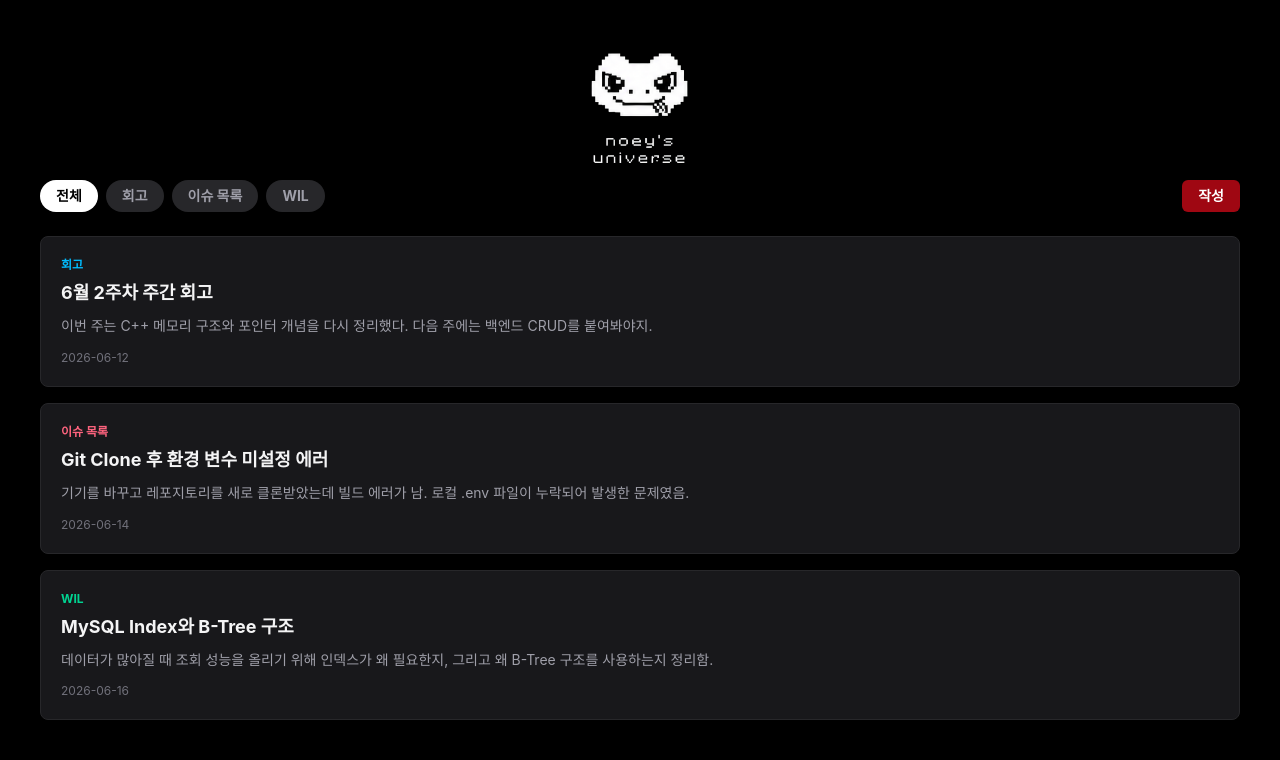
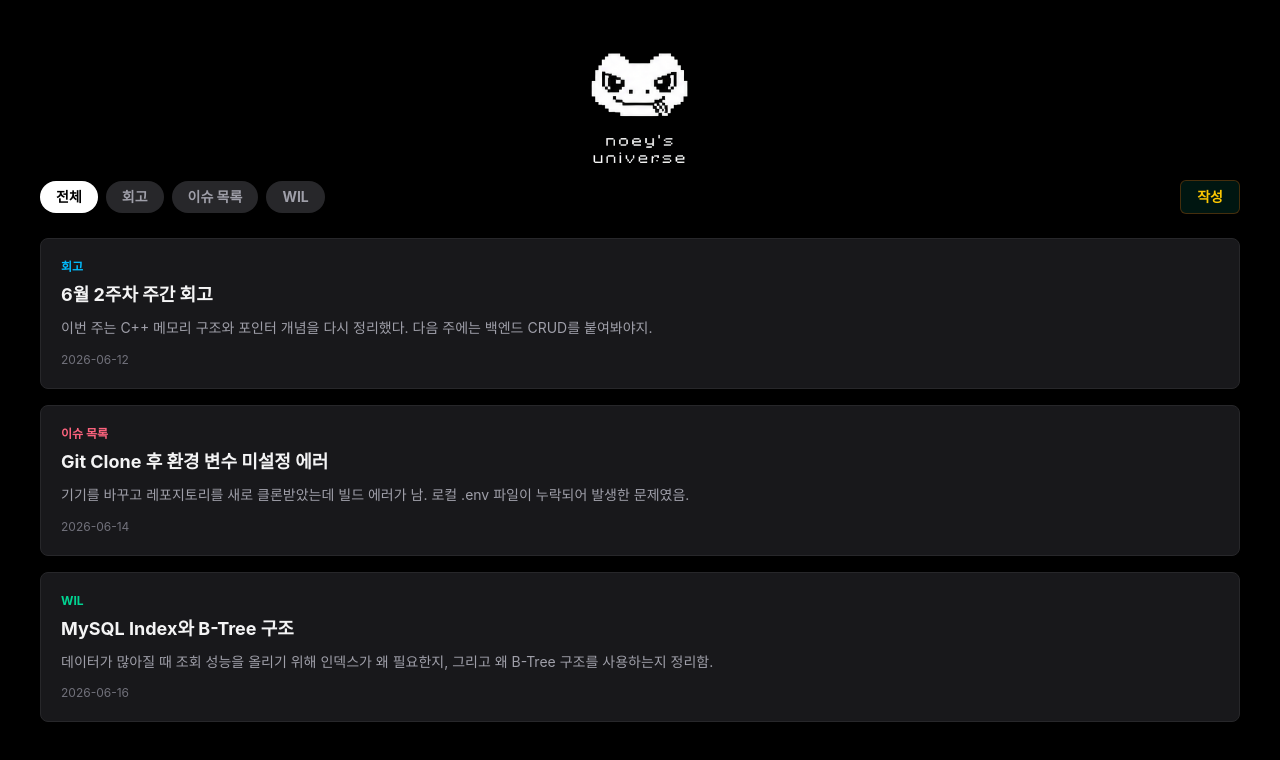
Before and after one commit to quequuen/noey-log_frontend, a React (Vite) app: page / in a window 1280 px wide. Shown: the top 760 px of the page. Built offline with nearby package versions, Linux system fonts and the light colour scheme.

Commit message:
design: 메인리스트 호버 색 뱃지 색상으로 변경 및 작성 버튼 스타일 변경

```diff
--- a/src/pages/MainDashboard.tsx
+++ b/src/pages/MainDashboard.tsx
@@ -13,11 +13,15 @@ export default function MainDashboard({ posts, loading }: MainDashboardProps) {
 
   const filteredPosts = activeTab === '전체' ? posts : posts.filter(p => p.type === activeTab);
 
-  // 카테고리별 글자 색상 매핑
-  const getBadgeColor = (type: PostType) => {
-    if (type === '회고') return 'text-sky-400';
-    if (type === '이슈 목록') return 'text-rose-400';
-    return 'text-emerald-400'; // WIL
+  // 카테고리별 '글자색'과 '호버 테두리색'을 온전한 문자열로 매핑
+    const getPostStyles = (type: PostType) => {
+        if (type === '회고') {
+        return { text: 'text-sky-400', hoverBorder: 'hover:border-sky-400' };
+        }
+        if (type === '이슈 목록') {
+        return { text: 'text-rose-400', hoverBorder: 'hover:border-rose-400' };
+        }
+        return { text: 'text-emerald-400', hoverBorder: 'hover:border-emerald-400' }; // WIL
     };
 
   return (
@@ -43,7 +47,7 @@ export default function MainDashboard({ posts, loading }: MainDashboardProps) {
 
         {/* 글쓰기 페이지로 이동하는 버튼 */}
         <button
-          className="px-4 py-1.5 text-sm font-bold bg-red-800 text-white rounded-md hover:bg-red-700 transition-colors duration-200 cursor-pointer"
+        className="px-4 py-1.5 text-sm font-bold bg-emerald-950/50 text-yellow-400 border border-yellow-900/60 rounded-md hover:bg-yellow-900/40 hover:text-yellow-300 hover:border-yellow-500 transition-all duration-200 cursor-pointer"
         onClick={() => navigate('/write')}
         >
         작성
@@ -55,17 +59,17 @@ export default function MainDashboard({ posts, loading }: MainDashboardProps) {
         <p className="text-center text-zinc-500 py-10">불러오는 중...</p>
       ) : (
         <div className="flex flex-col gap-4">
-          {filteredPosts.length === 0 ? (
-            <p className="text-center text-zinc-500 py-10">등록된 기록이 없습니다.</p>
-          ) : (
-            filteredPosts.map(post => (
+          {filteredPosts.map(post => {
+            const { text, hoverBorder } = getPostStyles(post.type);
+
+            return (
                 <div
                 key={post.id}
                 onClick={() => navigate(`/post/${post.id}`)}
-                className="p-5 bg-zinc-900 border border-zinc-800 rounded-lg cursor-pointer hover:border-zinc-700 hover:bg-zinc-900/80 transition-all duration-200 shadow-sm"
+                className={`p-5 bg-zinc-900 border border-zinc-800 rounded-lg cursor-pointer hover:bg-zinc-900/80 transition-all duration-200 shadow-sm ${hoverBorder}`}
                 >
                 {/* 카테고리 배지 */}
-                <span className={`text-xs font-bold block mb-1.5 ${getBadgeColor(post.type)}`}>
+                <span className={`text-xs font-bold block mb-1.5 ${text}`}>
                     {post.type}
                 </span>
 
@@ -74,7 +78,7 @@ export default function MainDashboard({ posts, loading }: MainDashboardProps) {
                     {post.title}
                 </h2>
 
-                {/* 본문 요약 (말줄임 처리) */}
+                {/* 본문 요약 */}
                 <p className="text-zinc-400 text-sm leading-relaxed mb-3 line-clamp-2">
                     {post.content}
                 </p>
@@ -84,8 +88,8 @@ export default function MainDashboard({ posts, loading }: MainDashboardProps) {
                     {post.date}
                 </span>
                 </div>
-            ))
-          )}
+            );
+            })}
         </div>
       )}
     </div>
```
Lines whose indentation alone changed are shown as unchanged.
